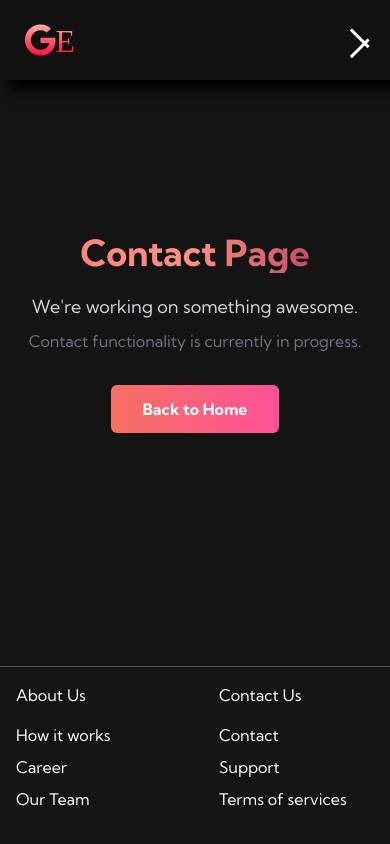
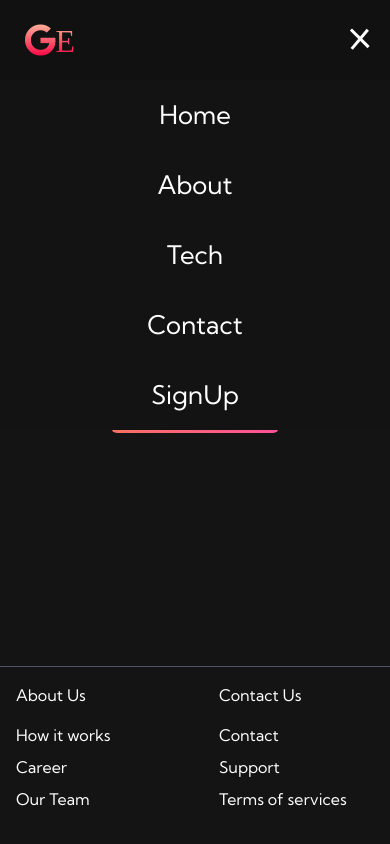
Before and after one commit to ankitgithub2101/web-designing-tailwindCss, a plain HTML site: page contact/index.html in a window 390 px wide. Both pictures are taken after a click on the button "Open navigation". Shown: the top 844 px of the page. Drawn offline with nearby package versions, Linux system fonts and the light colour scheme.

Commit message:
contact mobile fixes

```diff
--- a/contact/index.html
+++ b/contact/index.html
@@ -44,7 +44,7 @@
       >
         <!-- Logo -->
         <a
-          href="/web-designing/"
+          href="/web-designing-tailwindCss/"
           id="navbar__logo"
           class="gradient-logo flex cursor-pointer items-center text-[2rem] no-underline max-[960px]:pl-[25px]"
         >
@@ -82,7 +82,7 @@
             class="flex items-center max-[960px]:block max-[960px]:h-[70px] max-[960px]:w-1/2 max-[960px]:mx-auto"
           >
             <a
-              href="/web-designing/"
+              href="/web-designing-tailwindCss/"
               class="flex h-[50%] text-[1.4rem] items-center justify-center px-[15px] py-[10px] text-white no-underline transition-all duration-300 hover:text-[#f77062] max-[960px]:table max-[960px]:h-auto max-[960px]:w-full max-[960px]:p-4 max-[960px]:text-[1.6rem]"
             >
               Home
@@ -95,7 +95,7 @@
             class="flex w-full items-center justify-center max-[960px]:mx-auto max-[960px]:w-1/2"
           >
             <a
-              href="/web-designing/about/"
+              href="/web-designing-tailwindCss/about/"
               class="flex text-[1.4rem] h-full w-full items-center justify-center rounded px-[15px] py-[10px] text-white no-underline transition-all duration-300 hover:text-[#f77062] max-[960px]:h-[70px] max-[960px]:w-4/5 max-[960px]:text-[1.6rem]"
             >
               About
@@ -108,7 +108,7 @@
             class="flex items-center max-[960px]:block max-[960px]:h-[70px] max-[960px]:w-1/2 max-[960px]:mx-auto"
           >
             <a
-              href="/web-designing/tech/"
+              href="/web-designing-tailwindCss/tech/"
               class="flex text-[1.4rem] h-[50%] items-center justify-center px-[15px] py-[10px] text-white no-underline transition-all duration-300 hover:text-[#f77062] max-[960px]:table max-[960px]:h-auto max-[960px]:w-full max-[960px]:p-4 max-[960px]:text-[1.6rem]"
             >
               Tech
@@ -121,7 +121,7 @@
             class="flex items-center max-[960px]:block max-[960px]:h-[70px] max-[960px]:w-1/2 max-[960px]:mx-auto"
           >
             <a
-              href="/web-designing/contact/"
+              href="/web-designing-tailwindCss/contact/"
               class="flex text-[1.4rem] h-[50%] items-center justify-center px-[15px] py-[10px] text-white no-underline transition-all duration-300 hover:text-[#f77062] max-[960px]:table max-[960px]:h-auto max-[960px]:w-full max-[960px]:p-4 max-[960px]:text-[1.6rem]"
             >
               Contact
@@ -134,7 +134,7 @@
             class="flex w-full items-center justify-center max-[960px]:mx-auto max-[960px]:w-1/2"
           >
             <a
-              href="/web-designing/signup/"
+              href="/web-designing-tailwindCss/signup/"
               class="flex text-[1.4rem] h-full w-full items-center justify-center rounded px-[15px] py-[10px] text-white no-underline transition-all duration-300 hover:text-[#f77062] max-[960px]:h-[70px] max-[960px]:w-4/5 max-[960px]:text-[1.6rem]"
             >
               SignUp
@@ -327,50 +327,74 @@
 
     <!-- ==================== JAVASCRIPT ==================== -->
     <script>
-      const menu = document.getElementById("mobile-menu");
-      const menuLinks = document.getElementById("nav-act");
+      /* =========================================================
+     MOBILE MENU
+  ========================================================= */
 
-      menu.addEventListener("click", () => {
-        const isOpen = menuLinks.classList.contains("flex");
+      const menu = document.querySelector("#mobile-menu");
+      const menuLinks = document.querySelector("#nav-act");
 
-        if (isOpen) {
-          menuLinks.classList.remove("flex");
-          menuLinks.classList.add("hidden");
-          menu.setAttribute("aria-expanded", "false");
-        } else {
-          menuLinks.classList.remove("hidden");
-          menuLinks.classList.add("flex");
-          menu.setAttribute("aria-expanded", "true");
-        }
-
-        const bars = menu.querySelectorAll(".bar");
-
-        bars[0].classList.toggle("translate-y-2");
-        bars[0].classList.toggle("rotate-45");
-
-        bars[1].classList.toggle("opacity-0");
-
-        bars[2].classList.toggle("-translate-y-2");
-        bars[2].classList.toggle("-rotate-45");
+      /*
+      Mobile menu
+    */
+      menu.addEventListener("click", function () {
+        menu.classList.toggle("is-active");
+        menuLinks.classList.toggle("mobile-menu-open");
       });
 
-      // Close mobile menu when clicking a navigation link
-      document.querySelectorAll(".nav-link").forEach((link) => {
-        link.addEventListener("click", () => {
-          if (window.innerWidth < 768) {
-            menuLinks.classList.remove("flex");
-            menuLinks.classList.add("hidden");
+      /*
+      Active navigation link
+    */
+      function setActiveLink() {
+        const links = document.querySelectorAll("#nav-act li");
 
-            menu.setAttribute("aria-expanded", "false");
+        links.forEach((link) => {
+          link.classList.remove(
+            "border-t",
+            "border-b",
+            "border-[#4837ff]",
+            "border-b-[#f77062]",
+            "rounded-full",
+          );
 
-            const bars = menu.querySelectorAll(".bar");
+          const anchor = link.querySelector("a");
 
-            bars[0].classList.remove("translate-y-2", "rotate-45");
-            bars[1].classList.remove("opacity-0");
-            bars[2].classList.remove("-translate-y-2", "-rotate-45");
+          if (!anchor) return;
+
+          const href = anchor.getAttribute("href");
+          const currentLocation = window.location.pathname;
+
+          if (
+            href === currentLocation ||
+            (href === "index.html" && currentLocation === "/")
+          ) {
+            link.classList.add(
+              "border-t",
+              "border-b",
+              "border-[#4837ff]",
+              "border-b-[#f77062]",
+              "rounded-full",
+            );
+          }
+
+          if (
+            window.location.hash === href ||
+            (href === "index.html" && window.location.hash === "")
+          ) {
+            link.classList.add(
+              "border-t",
+              "border-b",
+              "border-[#4837ff]",
+              "border-b-[#f77062]",
+              "rounded-full",
+            );
           }
         });
-      });
+      }
+
+      window.addEventListener("hashchange", setActiveLink);
+
+      window.addEventListener("load", setActiveLink);
     </script>
   </body>
 </html>
```
